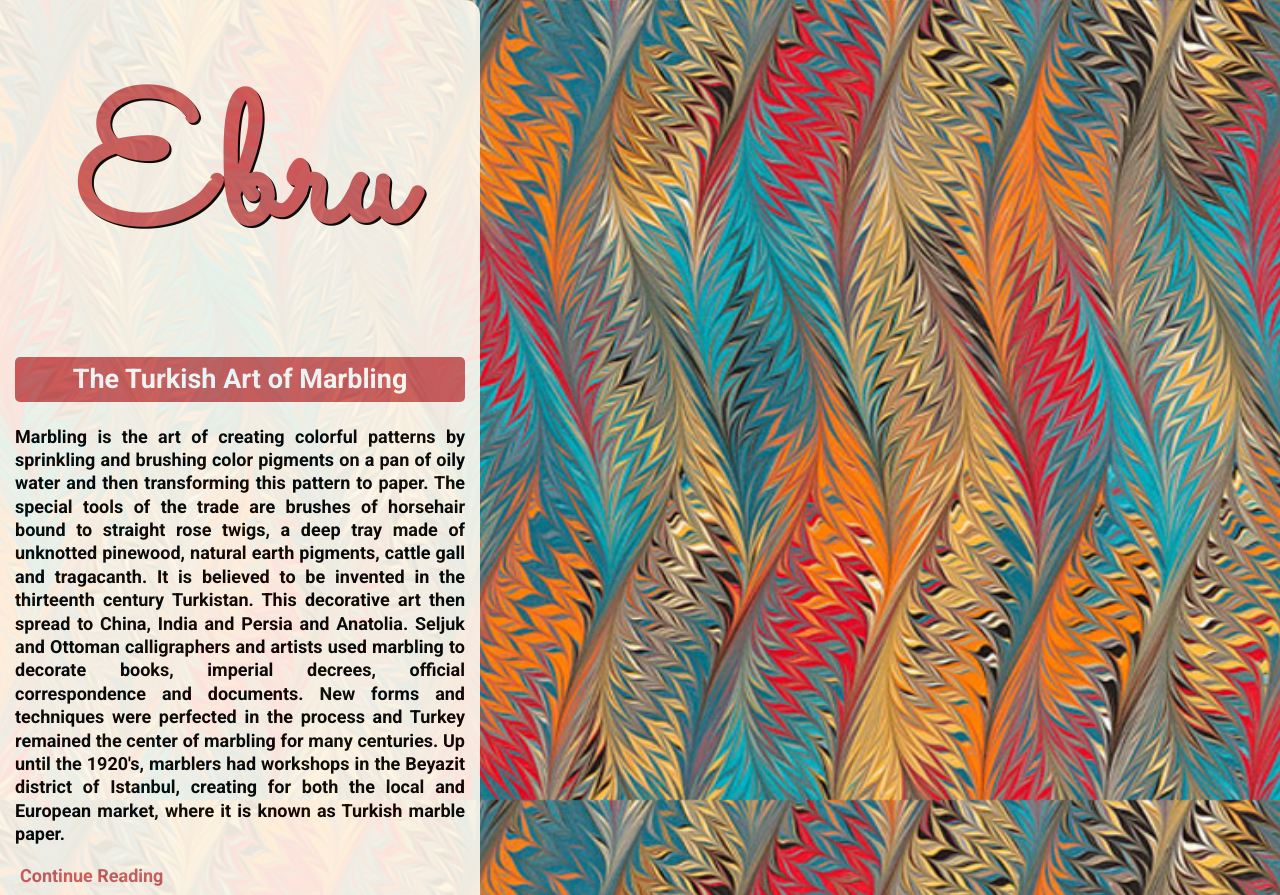
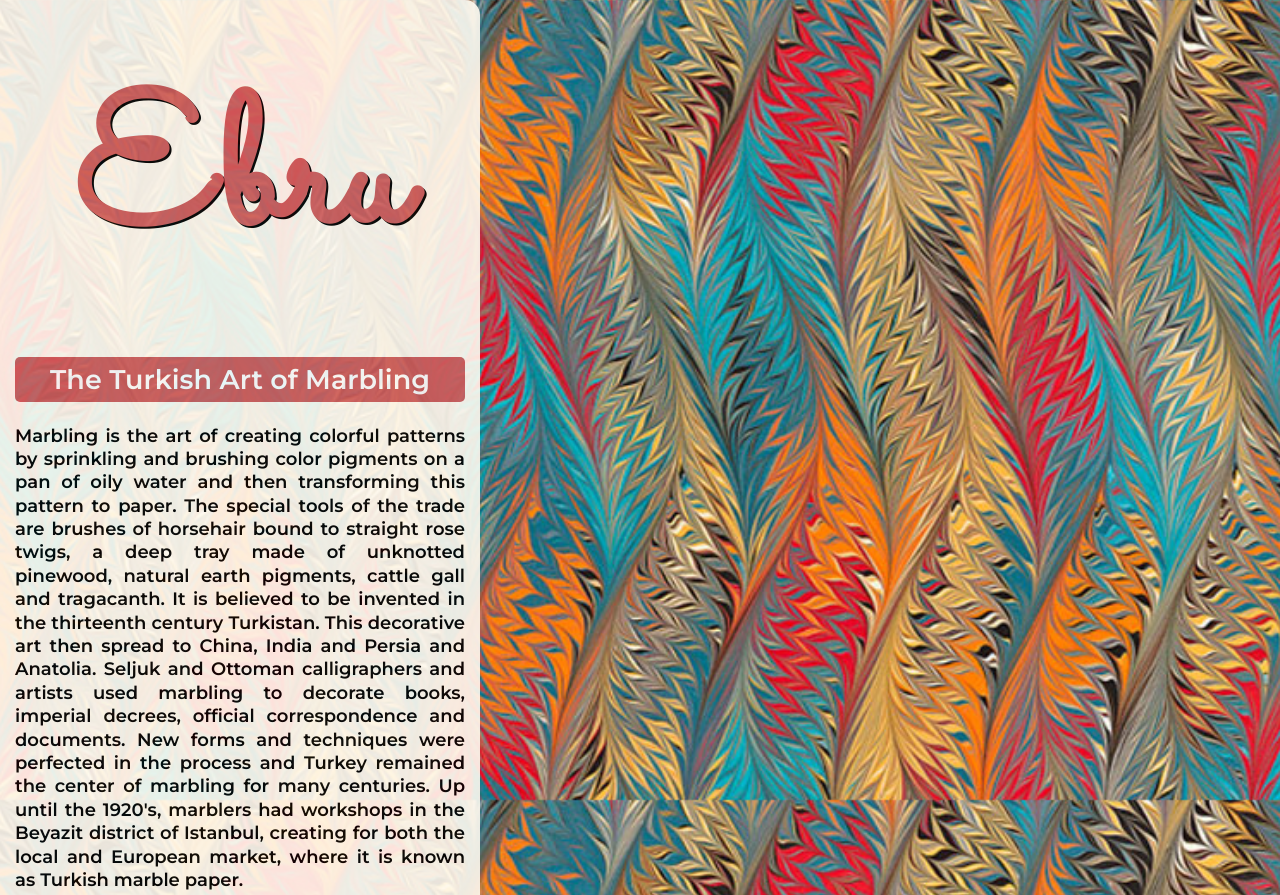
Before and after one commit to Sudad-Al-Ajili/EbruWebsiteProject, a plain HTML site: page index.html in a window 1280 px wide. Shown: the top 895 px of the page. Drawn offline with Linux system fonts and the light colour scheme.

Commit message:
Finishing the project

```diff
--- a/css/style.css
+++ b/css/style.css
@@ -14,7 +14,7 @@ body {
     width: 450px;
     color: black;
     padding: 15px;
-    font-family: 'Roboto', sans-serif;
+    font-family: 'Montserrat', sans-serif;
     opacity: 90%;
     line-height: 1.3;
     font-size: 18px;
--- a/index.html
+++ b/index.html
@@ -14,7 +14,7 @@
 		<link href="https://fonts.googleapis.com/css2?family=Sacramento&display=swap" rel="stylesheet">
 
 		<link rel="preconnect" href="https://fonts.gstatic.com">
-		<link href="https://fonts.googleapis.com/css2?family=Roboto:wght@700&family=Sacramento&display=swap" rel="stylesheet">
+		<link href="https://fonts.googleapis.com/css2?family=Montserrat:wght@600&family=Roboto:wght@700&family=Sacramento&display=swap" rel="stylesheet">
 </head>
 
 <body>
```
